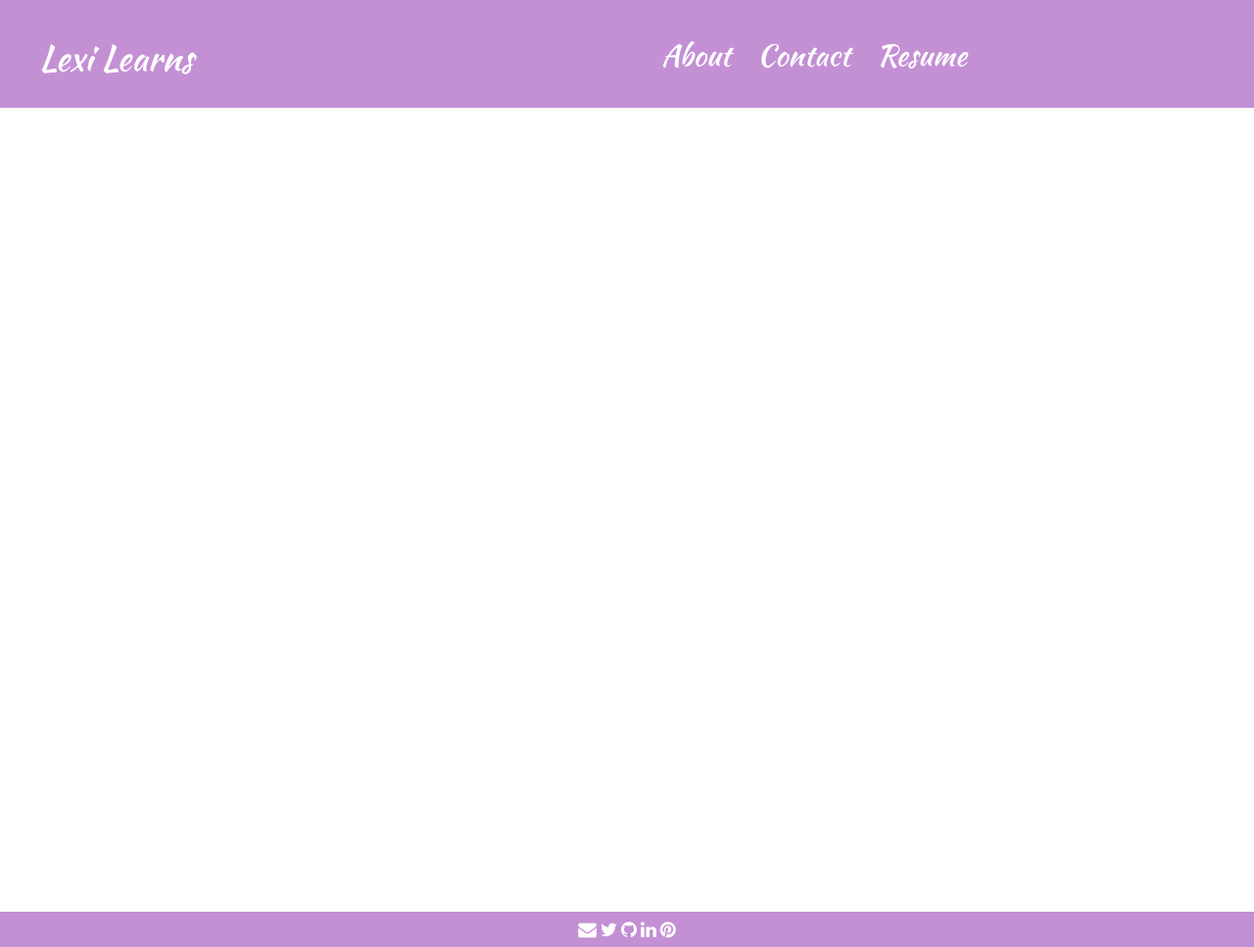
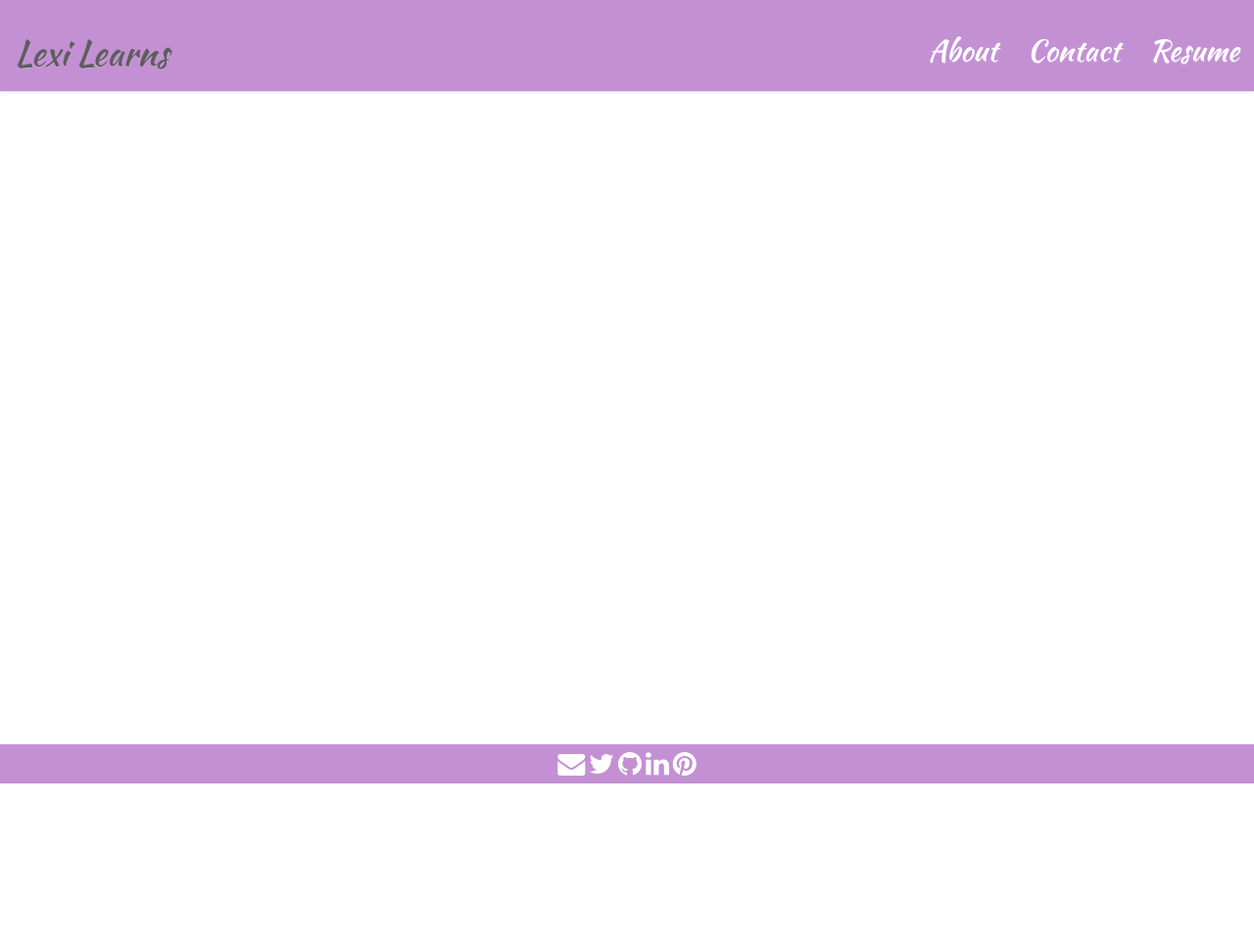
Before and after one commit to amfitz/lexilearns, a Django app: page / in a window 1280 px wide. Shown: the whole page at 98% size. After the commit the page ends 800 px from the top, so only its background shows below. Run offline with Django 3.2, Linux system fonts and the light colour scheme; data that the repository does not hold is empty; some libraries are stand-ins or nearby versions.

Commit message:
replaced header with navbar, glyphicons with fontawesome, fixed footer.

```diff
--- a/blog/static/css/blog.css
+++ b/blog/static/css/blog.css
@@ -1,7 +1,20 @@
-body {
-    padding: 0;
-    margin: 0;
-    height: 100%;
+
+html {
+  position: relative;
+  min-height: 100%;
+}
+
+body{
+    margin-bottom: 60px;
+    /*padding-top: 70px; */
+}
+
+body > .container {
+  padding: 100px 15px 0;
+}
+
+h1, h2, h3, h4 {
+  font-family: 'Kaushan Script', cursive;
 }
 
 .container{
@@ -9,28 +22,25 @@ body {
   width: 100%;
   min-height: 100%;
   position: relative;
-}
-
-.page-header {
-    background-color: #C390D4;
-    margin-top: 0;
-    padding: 20px 20px 20px 40px;
+  padding: 0 15px;
 }
 
 a, a:active, a:visited {
   color: #C390D4;
 }
 
-.page-header h1, .page-header h1 a, .page-header h1 a:visited, .page-header h1 a:active {
+.navbar .container{
+
+  background-color: #C390D4;
+  color: #ffffff;
+  font-family: 'Kaushan Script', cursive;
+}
+
+.navbar .container a, .navbar .container ul li a{
   color: #ffffff;
   text-decoration: none;
 }
 
-.page-header h2 a, .page-header h2 a:visited, .page-header h2 a:active {
-  color: #ffffff;
-  text-decoration: none;
-  padding: 10px 10px 0px 10px;
-}
 
 .content {
   margin-left: 40px;
@@ -41,19 +51,23 @@ h1, h2, h3, h4 {
   font-family: 'Kaushan Script', cursive;
 }
 
-#footer{
+.footer {
+  position: absolute;
+  bottom: 0;
+  width: 100%;
+  /* Set the fixed height of the footer here */
+  height: 40px;
+  padding-top: 5px;
   background-color: #C390D4;
-  text-align: center;
-  color: #ffffff;
-
 }
 
-#social{
-  display: inline-block;
-  padding: 8px;
+.footer > .container {
+  align-content: center;
+  position: absolute;
+  text-align: center;
+}
 
-}
-#social a{
+.footer a{
   text-decoration: none;
   color: #ffffff;
 }
@@ -70,12 +84,6 @@ h1, h2, h3, h4 {
     width: 100%;
 }
 
-.top-menu, .top-menu:hover, .top-menu:visited, .top-menu small a{
-    color: #ffffff;
-    float: right;
-    font-size: 26pt;
-    margin-right: 20px;
-}
 
 .post {
     margin-bottom: 70px;
--- a/blog/templates/blog/base.html
+++ b/blog/templates/blog/base.html
@@ -1,6 +1,9 @@
 {% load staticfiles %}
 <html>
   <head>
+    <meta charset="utf-8">
+    <meta http-equiv="X-UA-Compatible" content="IE=edge">
+    <meta name="viewport" content="width=device-width, initial-scale=1">
     <title>Lexi Learns</title>
     <!-- Latest compiled and minified CSS -->
     <link rel="stylesheet" href="https://maxcdn.bootstrapcdn.com/bootstrap/3.3.7/css/bootstrap.min.css" integrity="sha384-BVYiiSIFeK1dGmJRAkycuHAHRg32OmUcww7on3RYdg4Va+PmSTsz/K68vbdEjh4u" crossorigin="anonymous">
@@ -8,32 +11,51 @@
     <link rel="stylesheet" href="https://maxcdn.bootstrapcdn.com/bootstrap/3.3.7/css/bootstrap-theme.min.css" integrity="sha384-rHyoN1iRsVXV4nD0JutlnGaslCJuC7uwjduW9SVrLvRYooPp2bWYgmgJQIXwl/Sp" crossorigin="anonymous">
     <!-- Latest compiled and minified JavaScript -->
     <script src="https://maxcdn.bootstrapcdn.com/bootstrap/3.3.7/js/bootstrap.min.js" integrity="sha384-Tc5IQib027qvyjSMfHjOMaLkfuWVxZxUPnCJA7l2mCWNIpG9mGCD8wGNIcPD7Txa" crossorigin="anonymous"></script>
+    <link rel="stylesheet" href="https://fonts.googleapis.com/css?family=Amatic+SC|Coming+Soon|Cookie|Dancing+Script|Great+Vibes|Indie+Flower|Kaushan+Script|Lobster+Two|Lato|Yellowtail">
+    <link rel="stylesheet" href="//maxcdn.bootstrapcdn.com/font-awesome/4.5.0/css/font-awesome.min.css"/>
     <link rel="stylesheet" href="{% static 'css/blog.css' %}">
-    <link href="https://fonts.googleapis.com/css?family=Amatic+SC|Coming+Soon|Cookie|Dancing+Script|Great+Vibes|Indie+Flower|Kaushan+Script|Lobster+Two|Lato|Yellowtail" rel="stylesheet">
-    <link rel="stylesheet" href="//maxcdn.bootstrapcdn.com/font-awesome/4.5.0/css/font-awesome.min.css"/>
+
+
+
   </head>
 
   <body>
-    <div id="container">
-      <div class="page-header">
+
+    <!-- Fixed navbar -->
+        <nav class="navbar navbar-default navbar-fixed-top">
+          <div class="container">
+            <div class="navbar-header">
+              <a class="navbar-brand" href="{% url 'blog.views.post_list' %}"><h1>Lexi Learns</h1></a>
+            </div>
+
+            <div id="navbar" class="collapse navbar-collapse">
+              <ul class="nav navbar-nav navbar-right">
+                <li><a href="{% url 'blog.views.about' %}"><h2>About</h2></a></li>
+                <li><a href="{% url 'blog.views.contact' %}"><h2>Contact</h2></a></li>
+                <li><a href="{% url 'blog.views.resume' %}"><h2>Resume</h2></a></li>
+
+              </ul>
+           </div><!--/.nav-collapse -->
+         </div>
+       </nav>
+
+
+
+    <div class="container">
 
       {% if user.is_authenticated %}
-        <a href="{% url 'post_new' %}" class="top-menu"><span class="glyphicon glyphicon-plus"></span></a>
-        <a href="{% url 'post_draft_list' %}" class="top-menu"><span class="glyphicon glyphicon-edit"></span></a>
-        <p class="top-menu">Hello {{ user.username }}<small>:<a href="{% url 'logout' %}">Log out</a></small></p>
+      <div>
+        <p>Hello {{ user.username }}
+        <a href="{% url 'logout' %}"><span class="fa fa-sign-out"></span></a>
+        <a href="{% url 'post_new' %}"><span class="fa fa-plus"></span></a>
+        <a href="{% url 'post_draft_list' %}"><span class="fa fa-edit"></span></a>
+        </p>
+      </div>
       {% else %}
-        <a href="{ url 'login' %}" class = "top-menu"><span class = "glyphicon glyphocon-lock"></span></a>
+        <!---<a href="{% url 'login' %}" class="top-menu"><span class="fa fa-lock"></span></a>-->
       {% endif %}
-        <div class="row">
-          <div class="col-md-6 col-sm-6 col-xs-6"><h1><a href="{% url 'blog.views.post_list' %}">Lexi Learns</a></h1>
-          </div>
-          <div class="col-md-6 col-sm-6 col-xs-6 pull-right"><h2><a href="{% url 'blog.views.about' %}"> About </a>
-            <a href="{% url 'blog.views.contact' %}"> Contact </a><a href="{% url 'blog.views.resume' %}"> Resume </a><!--<a href="{% url 'blog.views.resources' %}"> Resources </a>--></h2>
-          </div>
-        </div>
-      </div>
 
-      <div class="content container">
+      <div class="content">
         <div class="row">
           <div class="col-md-10 col-sm-10 col-xs-10">
               {% block content %}
@@ -42,15 +64,21 @@
         </div>
       </div>
 
-      <div id="footer">
-        <div id="social">
-          <a href="mailto:hello@lexilearns.com?subject=Hello20%from20%the20%Blog"><i class="fa fa-envelope fa-lg"></i></a>
-          <a href="http://twitter.com/AlexisMFitz" target="_blank"><i class="fa fa-twitter fa-lg"></i></a>
-          <a href="http://github.com/amfitz" target="_blank"><i class="fa fa-github fa-lg"></i></a>
-          <a href="http://www.linkedin.com/in/alexisfitzpatrick" target="_blank"><i class="fa fa-linkedin fa-lg"></i></a>
-          <a href="http://www.pinterest.com/lexilui/" target="_blank"><i class="fa fa-pinterest fa-lg"></i></a>
     </div>
+
+    <footer class="footer">
+      <div class="container">
+        <p>
+          <a href="mailto:hello@lexilearns.com?subject=Hello20%from20%the20%Blog"><i class="fa fa-envelope fa-2x"> </i> </a>
+          <a href="http://twitter.com/AlexisMFitz" target="_blank"> <i class="fa fa-twitter fa-2x"> </i> </a>
+          <a href="http://github.com/amfitz" target="_blank"> <i class="fa fa-github fa-2x"> </i> </a>
+          <a href="http://www.linkedin.com/in/alexisfitzpatrick" target="_blank"> <i class="fa fa-linkedin fa-2x"> </i> </a>
+          <a href="http://www.pinterest.com/lexilui/" target="_blank"> <i class="fa fa-pinterest fa-2x"> </i> </a>
+        </p>
       </div>
-    </div>
+    </footer>
+
+
+
   </body>
 </html>
--- a/blog/templates/blog/post_list.html
+++ b/blog/templates/blog/post_list.html
@@ -12,7 +12,7 @@
           </div>
 
 
-          <p>{{ post.text|safe|linebreaks }}</p>
+          <p>{{ post.text|safe|linebreaksbr }}</p>
 
 
 
@@ -21,7 +21,7 @@
               <i class="fa fa-comment fa-stack-2x"></i>
               <strong class="fa-stack-1x fa-stack-text fa-inverse">{{ post.approved_comments.count }}</strong>
             </span>
-              Comments</a>
+              Comment{{ post.approved_comments.count|pluralize }}</a>
 
       </div>
   {% endfor %}
--- a/mysite/settings.py
+++ b/mysite/settings.py
@@ -20,9 +20,9 @@ BASE_DIR = os.path.dirname(os.path.dirname(os.path.abspath(__file__)))
 SECRET_KEY = '=cci^bu0!$ym*_61bpdy2v069(g0=%vn#%=ub(*g1y8ah#64g3'
 
 # SECURITY WARNING: don't run with debug turned on in production!
-DEBUG = True
+DEBUG = False
 
-ALLOWED_HOSTS = []
+ALLOWED_HOSTS = ['.lexilearns.com', 'localhost', '127.0.0.1']
 
 
 # Application definition
--- a/mysite/urls.py
+++ b/mysite/urls.py
@@ -14,14 +14,13 @@ Including another URLconf
     2. Add a URL to urlpatterns:  url(r'^blog/', include('blog.urls'))
 """
 from django.conf.urls import include, url
+from django.contrib import admin
 
-import django.contrib.auth.views
-from django.contrib import admin
-admin.autodiscover()
+from django.contrib.auth import views
 
 urlpatterns = [
-    url(r'^admin/', admin.site.urls),
-    url(r'^accounts/login/$', django.contrib.auth.views.login, name='login'),
-    url(r'^accounts/logout/$', django.contrib.auth.views.logout, name='logout', kwargs={'next_page': '/'}),
-    url(r'',include('blog.urls')),
+    url(r'^admin/', include(admin.site.urls)),
+    url(r'^accounts/login/$', views.login, name='login'),
+    url(r'^accounts/logout/$', views.logout, name='logout', kwargs={'next_page': '/'}),
+    url(r'', include('blog.urls')),
 ]
```
Also changed, not shown: blog/templates/blog/post_detail.html (+5 -5 lines), blog/templates/registration/login.html (renamed from blog/templates/blog/registration/login.html). Lines whose indentation alone changed are shown as unchanged.
